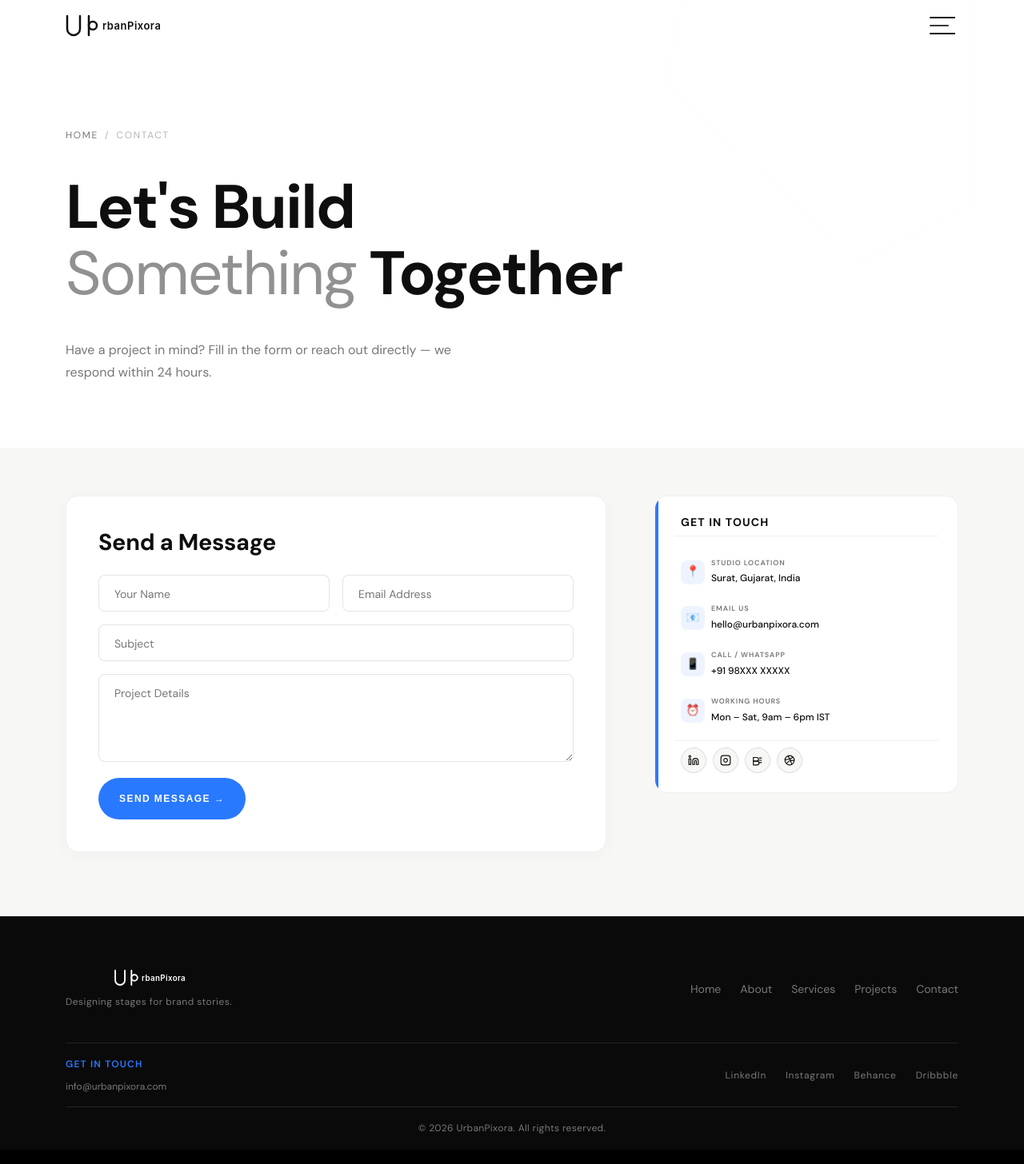
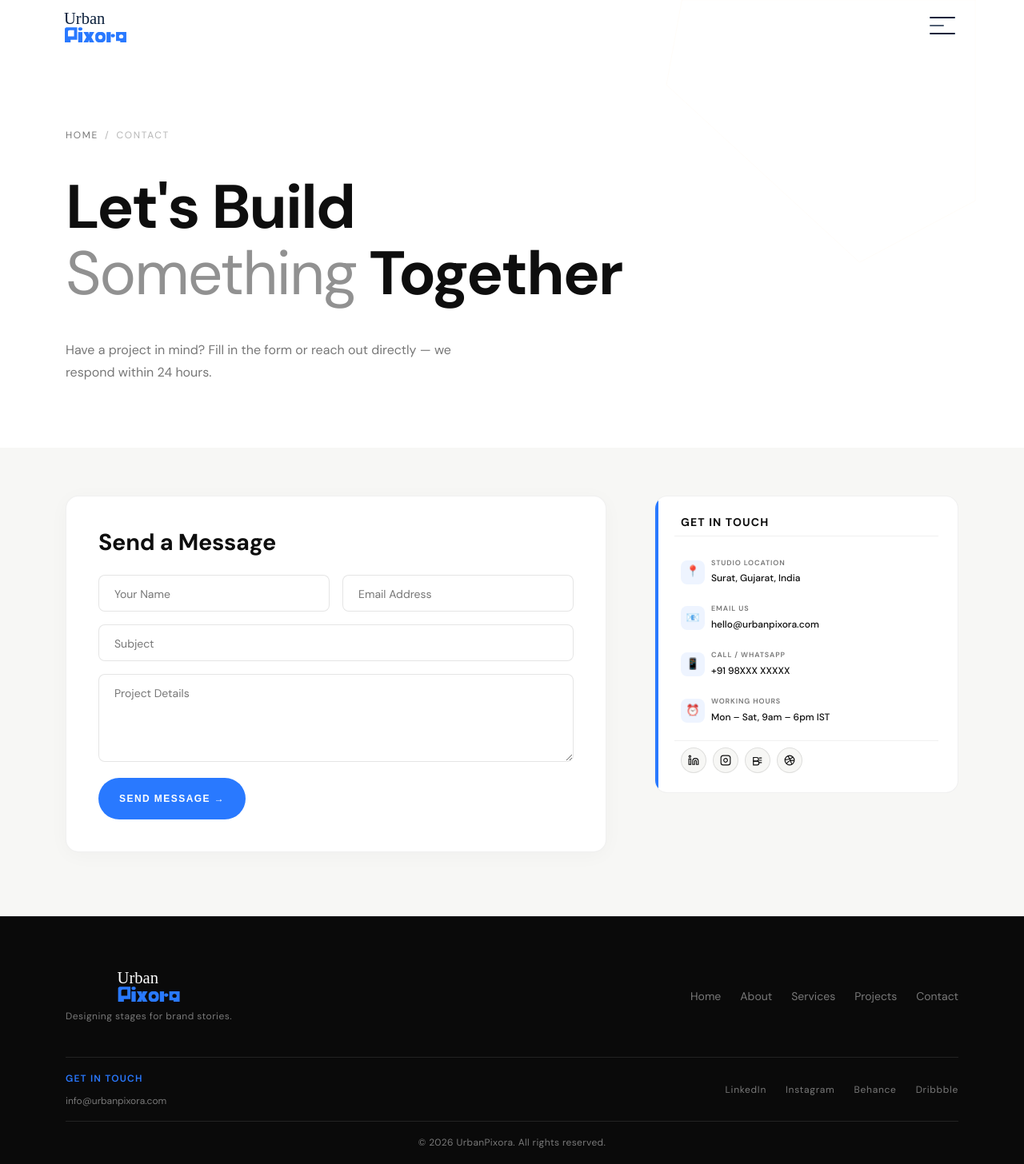
Before and after one commit to Alpesh9994/urbanpixora-static-ui, an Angular app: page /contact in a window 1280 px wide. Shown: the whole page at 80% size. Built offline with nearby package versions, Linux system fonts and the light colour scheme.

Commit message:
add brand logo

```diff
--- a/src/app/shared/components/footer/footer.html
+++ b/src/app/shared/components/footer/footer.html
@@ -4,16 +4,38 @@
         <!-- Top row: brand + nav -->
         <div class="site-footer__top">
             <div class="site-footer__brand">
-                <svg viewBox="0 0 120 32" fill="none" xmlns="http://www.w3.org/2000/svg" height="24"
-                    aria-label="UrbanPixora">
-                    <path d="M4 4v16a8 8 0 0 0 16 0V4" stroke="currentColor" stroke-width="2.5"
-                        stroke-linecap="round" />
-                    <circle cx="36" cy="16" r="5" stroke="currentColor" stroke-width="2.5" />
-                    <line x1="31" y1="4" x2="31" y2="28" stroke="currentColor" stroke-width="2.5"
-                        stroke-linecap="round" />
-                    <text x="48" y="21" font-family="Inter,sans-serif" font-size="13" font-weight="600"
-                        fill="currentColor" letter-spacing="0.5">rbanPixora</text>
-                </svg>
+                <svg xmlns="http://www.w3.org/2000/svg" id="Layer_2" data-name="Layer 2" viewBox="0 0 245.03 130.45">
+                    <defs>
+                        <style>
+                        .cls-1 {
+                            fill-rule: evenodd;
+                        }
+
+                        .cls-1, .cls-2 {
+                            fill: #2979ff;
+                        }
+
+                        .cls-4 {
+                            fill: #FFFFFF;
+                            font-family: AzonixRegular, Azonix;
+                            font-size: 63.83px;
+                        }
+                        </style>
+                    </defs>
+                    <g id="Layer_1-2" data-name="Layer 1">
+                        <g>
+                        <path class="cls-1" d="M141.39,101.97h0c4.59,0,8.35,3.76,8.35,8.35v.16c0,4.59-3.76,8.35-8.35,8.35h0c-4.59,0-8.35-3.76-8.35-8.35v-.16c0-4.59,3.76-8.35,8.35-8.35M136.54,90.35h9.7c8.26,0,15.01,6.76,15.01,15.01v10.07c0,8.26-6.76,15.01-15.01,15.01h-9.7c-8.26,0-15.01-6.76-15.01-15.01v-10.07c0-8.26,6.76-15.01,15.01-15.01Z"/>
+                        <path class="cls-1" d="M213.62,107.62h0c0,3.99,3.26,7.26,7.26,7.26h2.34c3.99,0,7.26-3.26,7.26-7.26h0c0-3.99-3.26-7.26-7.26-7.26h-2.34c-3.99,0-7.26,3.26-7.26,7.26M202,90.35v34.52h16.46v5.57h23.64v-40.1h-40.1Z"/>
+                        <rect class="cls-2" x="55.08" y="90.35" width="16.49" height="40.1"/>
+                        <path class="cls-1" d="M61.07,84.36h4.5c3.3,0,6-2.7,6-6s-2.7-6-6-6h-4.5c-3.3,0-6,2.7-6,6s2.7,6,6,6"/>
+                        <polygon class="cls-1" points="96.55 100.66 94.49 90.35 75.45 90.35 87.03 110.4 75.45 130.45 94.49 130.45 96.55 120.15 98.6 130.45 117.64 130.45 106.07 110.4 117.64 90.35 98.6 90.35 96.55 100.66"/>
+                        <path class="cls-1" d="M21.43,83.2h17.56v23.82H15.39v-17.79c0-3.32,2.72-6.03,6.03-6.03M10.08,72.59h41.11v48h-25.63v9.86H3.19v-50.97c0-3.8,3.08-6.88,6.88-6.88Z"/>
+                        <text class="cls-4" transform="translate(0 57.89) scale(1 1.07)"><tspan x="0" y="0">Urban</tspan></text>
+                        <polygon class="cls-1" points="165.14 90.35 181.63 90.35 181.63 97.54 181.63 111.05 181.63 130.45 165.14 130.45 165.14 90.35"/>
+                        <path class="cls-1" d="M191.36,97.54h-2.98c-3.71,0-6.75,3.04-6.75,6.75h0c0,3.71,3.04,6.75,6.75,6.75h2.98c3.71,0,6.75-3.04,6.75-6.75h0c0-3.71-3.04-6.75-6.75-6.75"/>
+                        </g>
+                    </g>
+                    </svg>
                 <p class="site-footer__tagline">Designing stages for brand stories.</p>
             </div>
 
--- a/src/app/shared/components/footer/footer.scss
+++ b/src/app/shared/components/footer/footer.scss
@@ -19,6 +19,10 @@
     @include flex-col;
     gap: $space-sm;
     color: $color-text;
+
+    svg{
+        height: 42px;
+    }
 }
 
 .site-footer__tagline {
--- a/src/app/shared/components/header/header.html
+++ b/src/app/shared/components/header/header.html
@@ -2,17 +2,50 @@
 
   <!-- Brand -->
   <a class="site-header__brand" routerLink="/" aria-label="UrbanPixora home">
-    <svg class="site-header__logo" viewBox="0 0 120 32" fill="none" xmlns="http://www.w3.org/2000/svg"
+    <svg class="site-header__logo" xmlns="http://www.w3.org/2000/svg" id="Layer_2" data-name="Layer 2" viewBox="0 0 245.03 130.45">
+      <defs>
+        <style>
+          .cls-1 {
+            fill-rule: evenodd;
+          }
+
+          .cls-1, .cls-2 {
+            fill: #2979ff;
+          }
+
+          .cls-3 {
+            fill: currentColor;
+            font-family: AzonixRegular, Azonix;
+            font-size: 63.83px;
+          }
+        </style>
+      </defs>
+      <g id="Layer_1-2" data-name="Layer 1">
+        <g>
+          <path class="cls-1" d="M141.39,101.97h0c4.59,0,8.35,3.76,8.35,8.35v.16c0,4.59-3.76,8.35-8.35,8.35h0c-4.59,0-8.35-3.76-8.35-8.35v-.16c0-4.59,3.76-8.35,8.35-8.35M136.54,90.35h9.7c8.26,0,15.01,6.76,15.01,15.01v10.07c0,8.26-6.76,15.01-15.01,15.01h-9.7c-8.26,0-15.01-6.76-15.01-15.01v-10.07c0-8.26,6.76-15.01,15.01-15.01Z"/>
+          <path class="cls-1" d="M213.62,107.62h0c0,3.99,3.26,7.26,7.26,7.26h2.34c3.99,0,7.26-3.26,7.26-7.26h0c0-3.99-3.26-7.26-7.26-7.26h-2.34c-3.99,0-7.26,3.26-7.26,7.26M202,90.35v34.52h16.46v5.57h23.64v-40.1h-40.1Z"/>
+          <rect class="cls-2" x="55.08" y="90.35" width="16.49" height="40.1"/>
+          <path class="cls-1" d="M61.07,84.36h4.5c3.3,0,6-2.7,6-6s-2.7-6-6-6h-4.5c-3.3,0-6,2.7-6,6s2.7,6,6,6"/>
+          <polygon class="cls-1" points="96.55 100.66 94.49 90.35 75.45 90.35 87.03 110.4 75.45 130.45 94.49 130.45 96.55 120.15 98.6 130.45 117.64 130.45 106.07 110.4 117.64 90.35 98.6 90.35 96.55 100.66"/>
+          <path class="cls-1" d="M21.43,83.2h17.56v23.82H15.39v-17.79c0-3.32,2.72-6.03,6.03-6.03M10.08,72.59h41.11v48h-25.63v9.86H3.19v-50.97c0-3.8,3.08-6.88,6.88-6.88Z"/>
+          <text class="cls-3" transform="translate(0 57.89) scale(1 1.07)"><tspan x="0" y="0">Urban</tspan></text>
+          <polygon class="cls-1" points="165.14 90.35 181.63 90.35 181.63 97.54 181.63 111.05 181.63 130.45 165.14 130.45 165.14 90.35"/>
+          <path class="cls-1" d="M191.36,97.54h-2.98c-3.71,0-6.75,3.04-6.75,6.75h0c0,3.71,3.04,6.75,6.75,6.75h2.98c3.71,0,6.75-3.04,6.75-6.75h0c0-3.71-3.04-6.75-6.75-6.75"/>
+        </g>
+      </g>
+    </svg>
+    <!-- <img class="site-header__logo" src="/icons/logo.svg" alt="logo icon"> -->
+    <!-- <svg class="site-header__logo" viewBox="0 0 120 32" fill="none" xmlns="http://www.w3.org/2000/svg"
       aria-hidden="true">
-      <!-- U -->
+
       <path d="M4 4v16a8 8 0 0 0 16 0V4" stroke="currentColor" stroke-width="2.5" stroke-linecap="round" />
-      <!-- P mark -->
+
       <circle cx="36" cy="16" r="5" stroke="currentColor" stroke-width="2.5" />
       <line x1="31" y1="4" x2="31" y2="28" stroke="currentColor" stroke-width="2.5" stroke-linecap="round" />
-      <!-- wordmark -->
+
       <text x="48" y="21" font-family="Inter, sans-serif" font-size="13" font-weight="600" fill="currentColor"
         letter-spacing="0.5">rbanPixora</text>
-    </svg>
+    </svg> -->
   </a>
 
   <!-- Hamburger toggle -->
--- a/src/app/shared/components/header/header.scss
+++ b/src/app/shared/components/header/header.scss
@@ -2,7 +2,7 @@
 @use 'styles/mixins' as *;
 
 // ── Color token helpers ───────────────────────────────────────
-$header-dark-text: #0e0e0e;
+$header-dark-text: #0b1f3b;
 $header-light-text: #ffffff;
 
 // ── Shell ─────────────────────────────────────────────────────
@@ -122,7 +122,7 @@ $header-light-text: #ffffff;
 }
 
 .site-header__logo {
-    height: 32px;
+    height: 42px;
     width: auto;
 }
 
--- a/src/index.html
+++ b/src/index.html
@@ -26,7 +26,7 @@
 
   <base href="/">
   <meta name="viewport" content="width=device-width, initial-scale=1">
-  <link rel="icon" type="image/x-icon" href="favicon.ico">
+  <link rel="icon" type="image/x-icon" href="favicon.svg">
 
   <!-- ── Fonts ─────────────────────────────────────────────────
        Non-blocking: preconnect first, then load with media="print"
```
Also changed, not shown: public/favicon.svg (added), public/icons/logo.svg (added).
